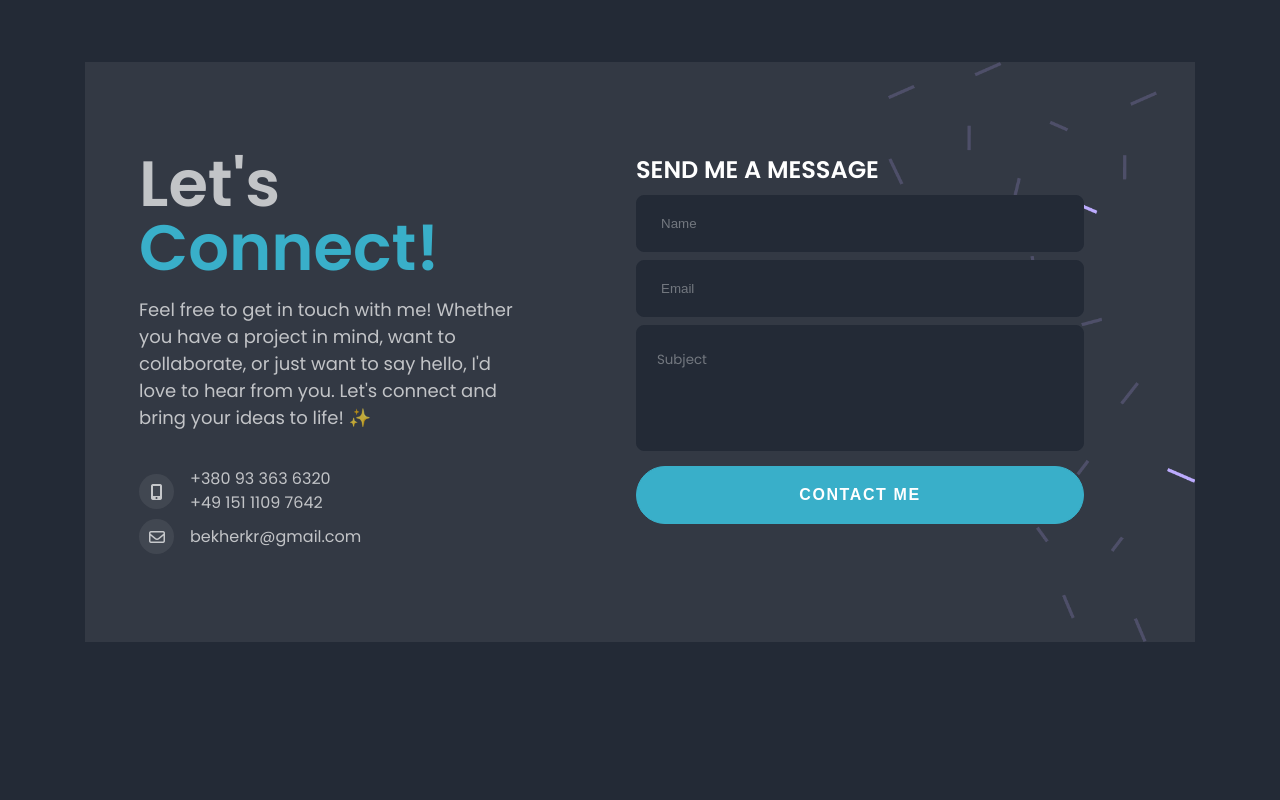
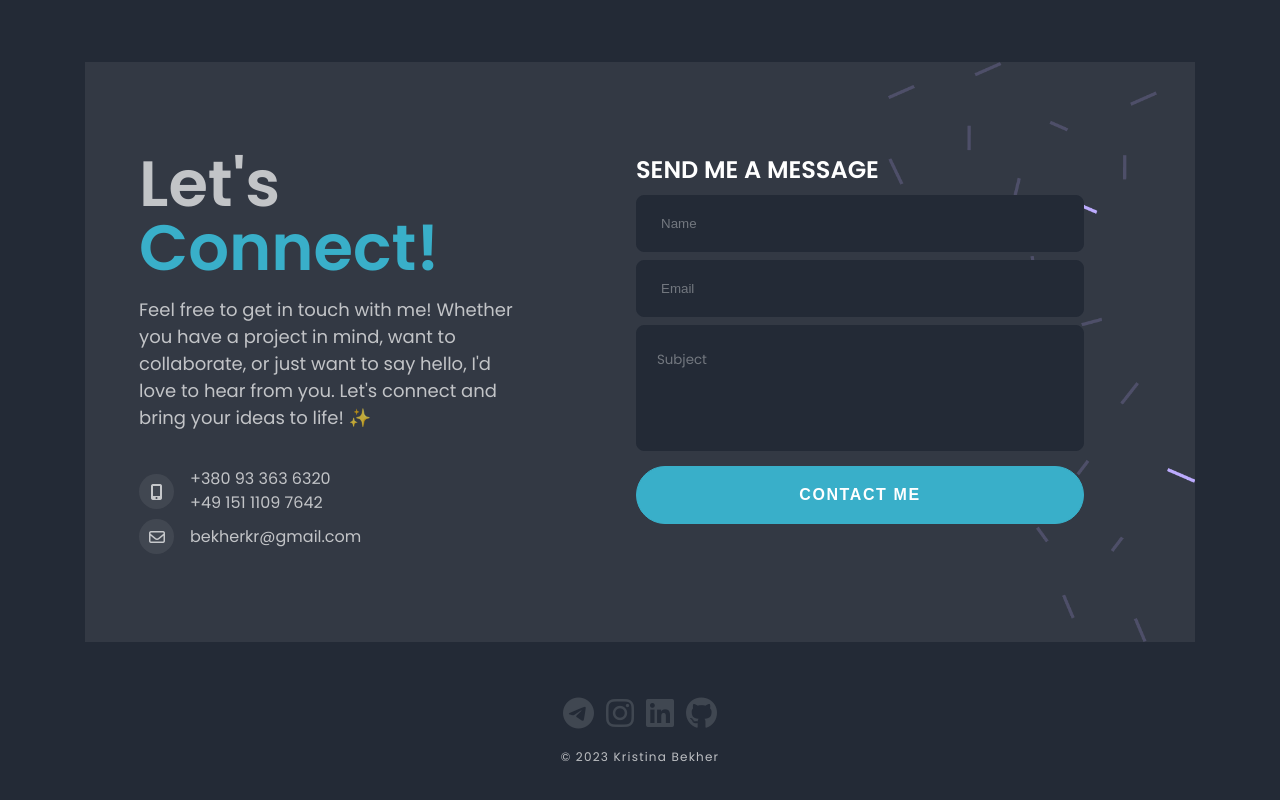
Before and after one commit to kbekher/my-portfolio, a React (Create React App) app: page / in a window 1280 px wide. Shown: the part 5046-5846 px from the top of the page. Before the commit the page ends 5736 px from the top, so only its background shows below. Built offline with nearby package versions, Linux system fonts and the light colour scheme.

Commit message:
Add Footer

```diff
--- a/src/App.tsx
+++ b/src/App.tsx
@@ -4,6 +4,7 @@ import { Skills } from './components/Skills';
 import { Certificates } from './components/Certificates';
 import { Projects } from './components/Projects';
 import { Contacts } from './components/Contacts';
+import { Footer } from './components/Footer';
 
 import './App.scss';
 
@@ -19,6 +20,6 @@ export const App = () => (
       <Contacts />
     </main>
 
-    {/* <Footer /> */}
+    <Footer />
   </div>
 );
--- a/src/components/Contacts/Contacts.tsx
+++ b/src/components/Contacts/Contacts.tsx
@@ -82,9 +82,9 @@ export const Contacts = () => {
               Let's <span className="highlight">Connect!</span>
             </h2>
             <p className="Contacts__paragraph">
-            Feel free to get in touch with me! Whether you have a project in mind,
-            want to collaborate, or just want to say hello, I'd love to hear from you.
-            Let's connect and bring your ideas to life! ✨
+              Feel free to get in touch with me! Whether you have a project in mind,
+              want to collaborate, or just want to say hello, I'd love to hear from you.
+              Let's connect and bring your ideas to life! ✨
             </p>
 
             <ul className="Contacts__details">
--- /dev/null
+++ b/src/components/Footer/Footer.scss
@@ -0,0 +1,24 @@
+@import '../../styles/utils';
+
+.Footer {
+  display: block;
+  text-align: center;
+  padding: 48px 80px;
+
+  &__link {
+    color: #404751;
+    font-size: 32px;
+    margin: 0 6px;
+    transition: $transition;
+
+    &:hover {
+      color: $color-branding;
+    }
+  }
+
+  &__copyright {
+    margin-top: 10px;
+    font-size: 12px;
+    letter-spacing: 0.1em;
+  }
+}
--- /dev/null
+++ b/src/components/Footer/Footer.tsx
@@ -0,0 +1,45 @@
+import { Link } from 'react-router-dom';
+
+import './Footer.scss';
+
+export const Footer = () => (
+  <footer className="Footer">
+    <div className="Footer__links">
+      <Link
+        to="https://t.me/ninjagexly"
+        target="_blank"
+        title="Kristina's Telegram profile"
+        className="Footer__link"
+      >
+        <i className="fa-brands fa-telegram" />
+      </Link>
+
+      <Link
+        to="https://www.instagram.com/ninjagexly"
+        target="_blank"
+        title="Kristina's Instagram profile"
+        className="Footer__link"
+      >
+        <i className="fa-brands fa-instagram instagram-icon" />
+      </Link>
+      <Link
+        to="https://www.linkedin.com/in/kristina-bekher-96a326241/"
+        target="_blank"
+        title="Kristina's LinkredIn profile"
+        className="Footer__link"
+      >
+        <i className="fa-brands fa-linkedin" />
+      </Link>
+      <Link
+        to="https://github.com/kbekher"
+        target="_blank"
+        title="Kristina's GitHub profile"
+        className="Footer__link"
+      >
+        <i className="fa-brands fa-github" />
+      </Link>
+    </div>
+
+    <p className="Footer__copyright">&copy; 2023 Kristina Bekher</p>
+  </footer>
+);
--- /dev/null
+++ b/src/components/Footer/index.ts
@@ -0,0 +1 @@
+export * from './Footer';
```
